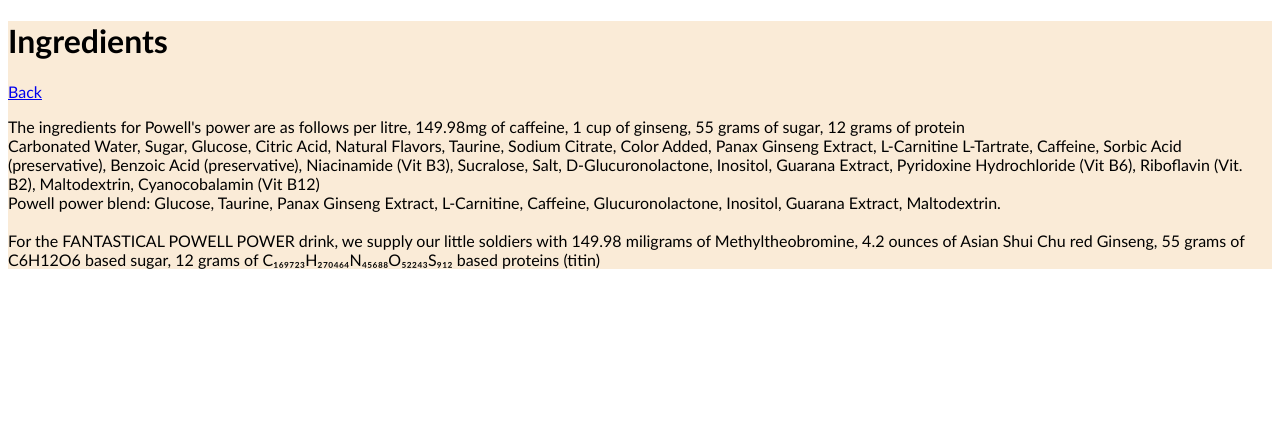
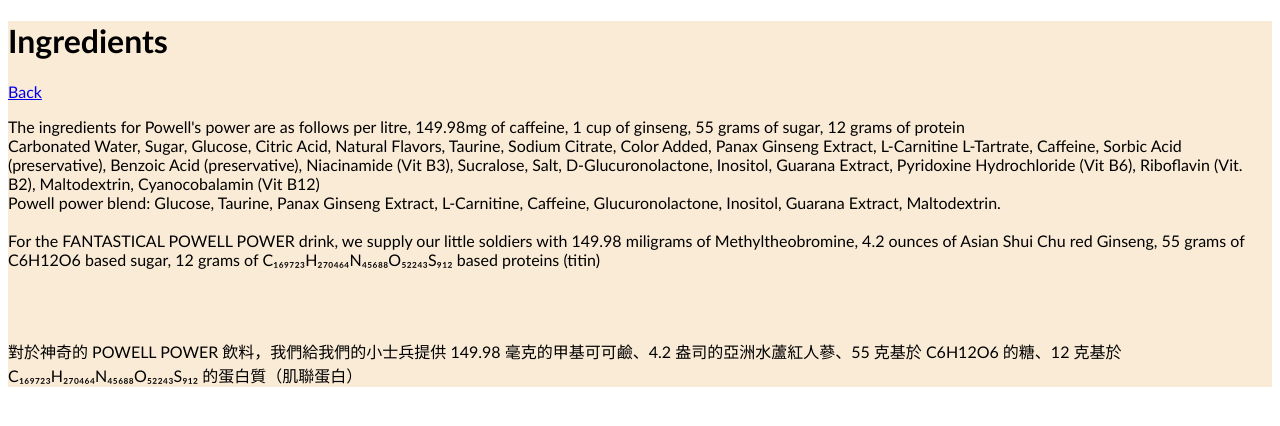
Before and after one commit to Leonardw20w/Web-Dev-Lesson, a Python web app: template PythonProject/templates/ingredients.html in a window 1280 px wide. Shown: the top 426 px of the page. Run offline with Jinja, Linux system fonts and the light colour scheme; the template is opened without the code that fills it, so the values that code supplies are empty.

Commit message:
bing chilling

```diff
--- a/PythonProject/templates/ingredients.html
+++ b/PythonProject/templates/ingredients.html
@@ -17,7 +17,8 @@
         <p> The ingredients for Powell's power are as follows per litre, 149.98mg of caffeine, 1 cup of ginseng, 55 grams of sugar, 12 grams of protein <br>
             Carbonated Water, Sugar, Glucose, Citric Acid, Natural Flavors, Taurine, Sodium Citrate, Color Added, Panax Ginseng Extract, L-Carnitine L-Tartrate, Caffeine, Sorbic Acid (preservative), Benzoic Acid (preservative), Niacinamide (Vit B3), Sucralose, Salt, D-Glucuronolactone, Inositol, Guarana Extract, Pyridoxine Hydrochloride (Vit B6), Riboflavin (Vit. B2), Maltodextrin, Cyanocobalamin (Vit B12)<br>
             Powell power blend: Glucose, Taurine, Panax Ginseng Extract, L-Carnitine, Caffeine, Glucuronolactone, Inositol, Guarana Extract, Maltodextrin. <br> <br>
-            For the FANTASTICAL POWELL POWER drink, we supply our little soldiers with 149.98 miligrams of Methyltheobromine,  4.2 ounces of Asian Shui Chu red Ginseng, 55 grams of C6H12O6 based sugar, 12 grams of C₁₆₉₇₂₃H₂₇₀₄₆₄N₄₅₆₈₈O₅₂₂₄₃S₉₁₂ based proteins (titin)</p>
+            For the FANTASTICAL POWELL POWER drink, we supply our little soldiers with 149.98 miligrams of Methyltheobromine,  4.2 ounces of Asian Shui Chu red Ginseng, 55 grams of C6H12O6 based sugar, 12 grams of C₁₆₉₇₂₃H₂₇₀₄₆₄N₄₅₆₈₈O₅₂₂₄₃S₉₁₂ based proteins (titin)</p><br><br>
+            <p>對於神奇的 POWELL POWER 飲料，我們給我們的小士兵提供 149.98 毫克的甲基可可鹼、4.2 盎司的亞洲水蘆紅人蔘、55 克基於 C6H12O6 的糖、12 克基於 C₁₆₉₇₂₃H₂₇₀₄₆₄N₄₅₆₈₈O₅₂₂₄₃S₉₁₂ 的蛋白質（肌聯蛋白）</p>
 
     </div>
 </body>
```
